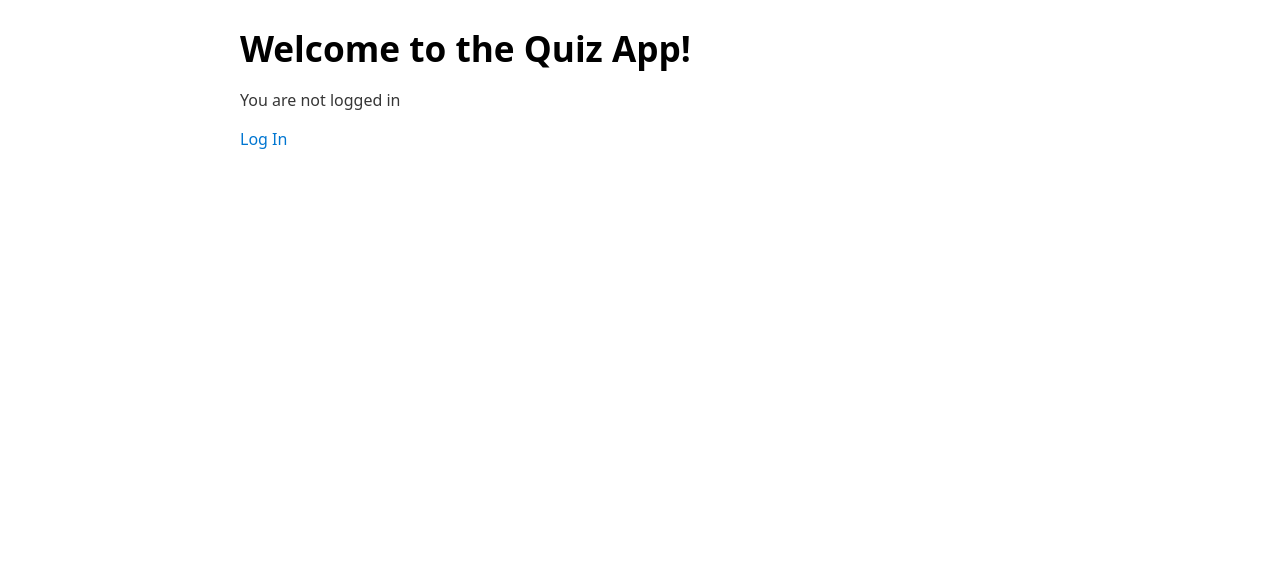
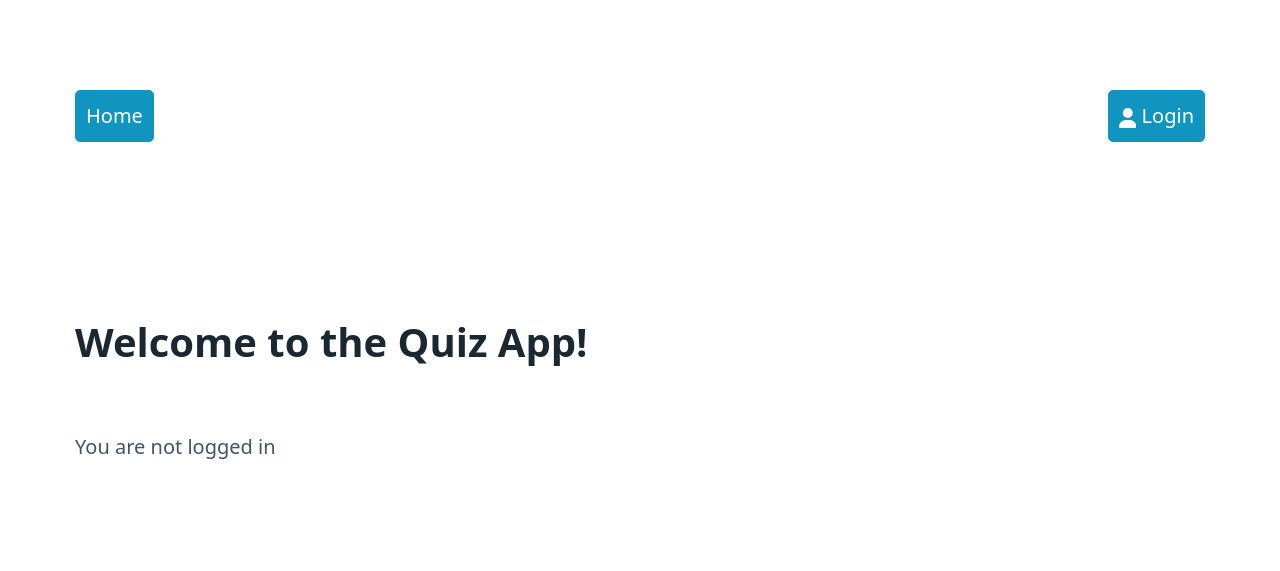
Before and after one commit to ProfSchimd/quiz-app, a Django app: page / in a window 1280 px wide. Shown: the top 571 px of the page. Run offline with Django 4.2, Linux system fonts and the light colour scheme.

Commit message:
Migrated to Pico CSS. Added favicon.
We now use classless Pico CSS for styling Quiz App application.
The commit contains some other minor changes:
- Added to base.html style.css CSS for custom styles
- Added favicon
- Added DS_Store to .gitignore

```diff
--- a/quiz_app/templates/base.html
+++ b/quiz_app/templates/base.html
@@ -1,19 +1,36 @@
+{% load static %}
 <!DOCTYPE html>
 <html lang="en">
 <head>
     <meta charset="UTF-8">
     <meta name="viewport" content="width=device-width, initial-scale=1.0">
-    <link rel="stylesheet" href="https://cdn.jsdelivr.net/npm/water.css@2/out/water.css">
+    <link rel="icon" type="image/x-icon" href="{% static 'favicon.ico' %}"/>
+    <link rel="stylesheet" href="https://cdn.jsdelivr.net/npm/@picocss/pico@1/css/pico.classless.min.css">
+    <link rel="stylesheet" href="{% static 'css/style.css' %}">
 
     <title>{% block title %}QuizApp{% endblock %}</title>
     <style>
     </style>
 </head>
 <body>
-    <div id="container">
+    <header>
+    <nav>
+            <ul>
+                <li><a role="button" href="{% url 'index' %}">Home</a></li>
+            </ul>
+            <ul>
+                {% if user.is_authenticated %}
+                    <li><a role="button" href="{% url 'logout' %}"><svg xmlns="http://www.w3.org/2000/svg" height="1em" viewBox="0 0 512 512"><path d="M377.9 105.9L500.7 228.7c7.2 7.2 11.3 17.1 11.3 27.3s-4.1 20.1-11.3 27.3L377.9 406.1c-6.4 6.4-15 9.9-24 9.9c-18.7 0-33.9-15.2-33.9-33.9l0-62.1-128 0c-17.7 0-32-14.3-32-32l0-64c0-17.7 14.3-32 32-32l128 0 0-62.1c0-18.7 15.2-33.9 33.9-33.9c9 0 17.6 3.6 24 9.9zM160 96L96 96c-17.7 0-32 14.3-32 32l0 256c0 17.7 14.3 32 32 32l64 0c17.7 0 32 14.3 32 32s-14.3 32-32 32l-64 0c-53 0-96-43-96-96L0 128C0 75 43 32 96 32l64 0c17.7 0 32 14.3 32 32s-14.3 32-32 32z"/></svg> {{ user.username }}</a></li>
+                {% else %}
+                <li><a role="button" href="{% url 'login' %}"><svg xmlns="http://www.w3.org/2000/svg" height="1em" viewBox="0 0 448 512"><path d="M224 256A128 128 0 1 0 224 0a128 128 0 1 0 0 256zm-45.7 48C79.8 304 0 383.8 0 482.3C0 498.7 13.3 512 29.7 512H418.3c16.4 0 29.7-13.3 29.7-29.7C448 383.8 368.2 304 269.7 304H178.3z"/></svg> Login</a></li>
+                {% endif %}
+            </ul>
+    </nav>
+</header>
+    <main class="container">
         {% block content %}
         <p>Content!</p>
         {% endblock %}
-    </div>
+    </main>
 </body>
 </html>
--- a/quiz_app/templates/quiz/index.html
+++ b/quiz_app/templates/quiz/index.html
@@ -3,6 +3,7 @@
 <h1>Welcome to the Quiz App!</h1>
 {% if user.is_authenticated %}
 <p>Hi {{ user.username }}!</p>
+
 {% if assignments %}
 <form method="post" action="{% url 'start' %}">
     {% csrf_token %}
@@ -14,12 +15,9 @@
     <input type="submit" value="Submit">
 </form>
 {% else %}
-
 <p>No available assignment, Sorry!</p>
 {% endif %}
-<a href="{% url 'logout' %}">Log Out</a>
 {% else %}
 <p>You are not logged in</p>
-<a href="{% url 'login' %}">Log In</a>
 {% endif %}
 {% endblock %}
```
Also changed, not shown: quiz_app/quiz/static/css/style.css (added), quiz_app/quiz/static/favicon.ico (added), 1 other file.
